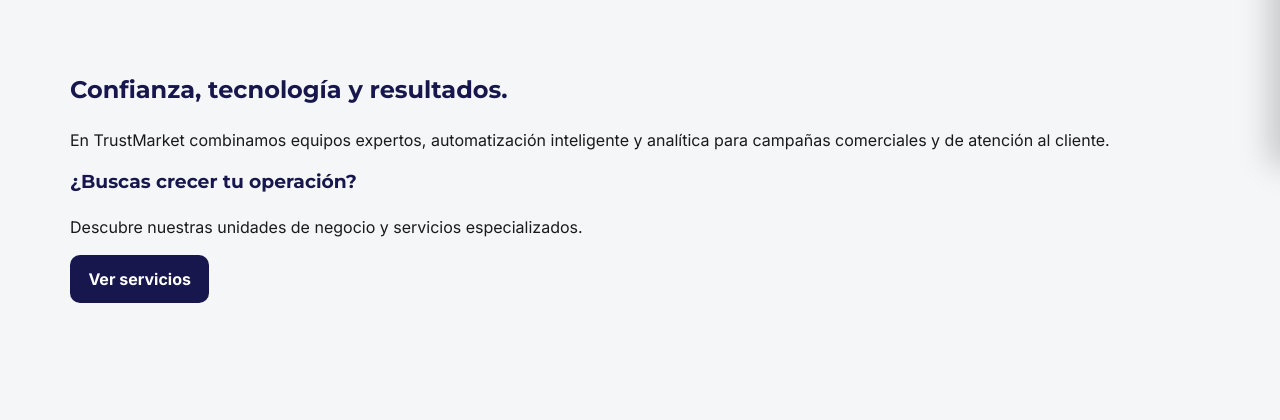
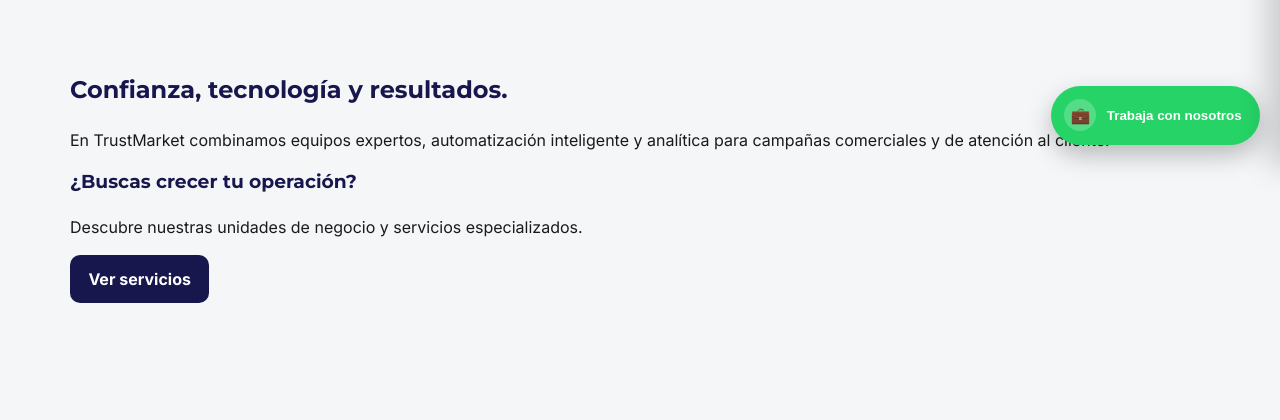
Before and after one commit to Ne3zee/Trust-MK-prueba, a Django app: page / in a window 1280 px wide. Shown: the part 712-1132 px from the top of the page. Run offline with Django 5.2, Linux system fonts and the light colour scheme.

Commit message:
feat: agregar botón flotante 'Trabaja con nosotros'

```diff
--- a/static/css/styles.css
+++ b/static/css/styles.css
@@ -195,3 +195,52 @@ h1, h2, h3 { font-family: "Montserrat", "Inter", sans-serif; margin-top: 0; colo
 
 .site-footer { background: #111827; color: #fff; padding: 2.2rem 0 1.2rem; margin-top: 4rem; }
 .footer-grid { display: grid; grid-template-columns: 1fr auto auto; align-items: center; gap: 1rem; }
+
+/* --- FLOATING WORK BUTTON --- */
+.floating-work-btn-wrap {
+  position: fixed;
+  right: 1.25rem;
+  bottom: 1.25rem;
+  z-index: 2500;
+}
+
+.floating-work-btn {
+  display: inline-flex;
+  align-items: center;
+  gap: .65rem;
+  border: none;
+  border-radius: 999px;
+  background: #25d366;
+  color: #fff;
+  font-weight: 700;
+  padding: .85rem 1.15rem .85rem .85rem;
+  box-shadow: 0 10px 25px rgba(0, 0, 0, 0.25);
+  cursor: pointer;
+}
+
+.floating-work-btn:hover {
+  filter: brightness(1.05);
+}
+
+.floating-work-btn-icon {
+  display: inline-flex;
+  align-items: center;
+  justify-content: center;
+  width: 2rem;
+  height: 2rem;
+  border-radius: 50%;
+  background: rgba(255, 255, 255, 0.22);
+  font-size: 1rem;
+}
+
+@media (max-width: 640px) {
+  .floating-work-btn-wrap {
+    right: .8rem;
+    bottom: .8rem;
+  }
+
+  .floating-work-btn {
+    font-size: .92rem;
+    padding: .75rem .95rem .75rem .75rem;
+  }
+}
--- a/templates/base.html
+++ b/templates/base.html
@@ -54,6 +54,15 @@
     </div>
     <p class="footer-legal">© 2026 TrustMarket. Todos los derechos reservados. Políticas de Privacidad</p>
 </footer>
+
+
+<div class="floating-work-btn-wrap">
+    <button type="button" class="floating-work-btn" onclick="togglePanel()" aria-label="Abrir formulario Trabaja con nosotros">
+        <span class="floating-work-btn-icon" aria-hidden="true">💼</span>
+        <span>Trabaja con nosotros</span>
+    </button>
+</div>
+
 
 <div id="sidePanel" class="side-panel">
     <div class="side-panel-header">
```
